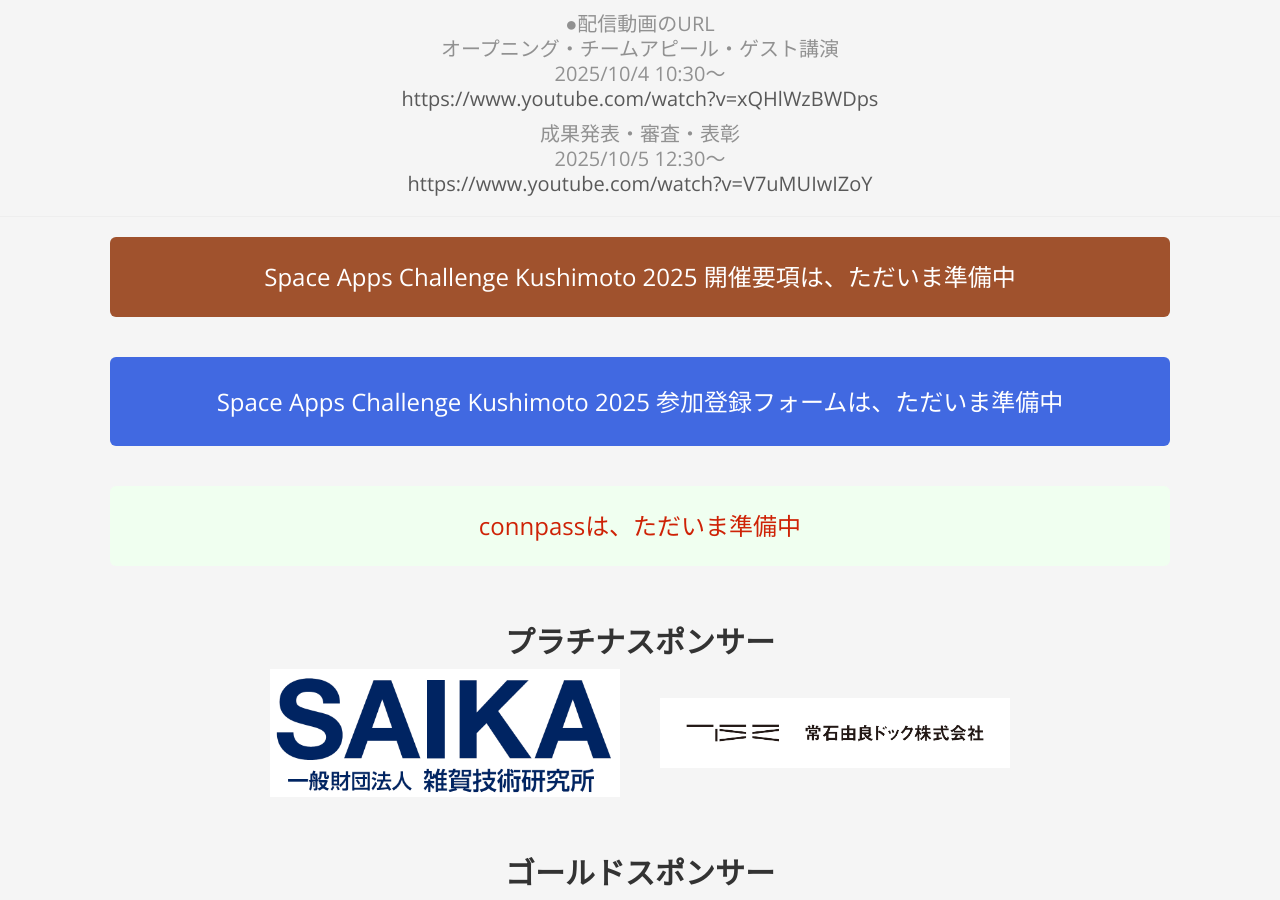
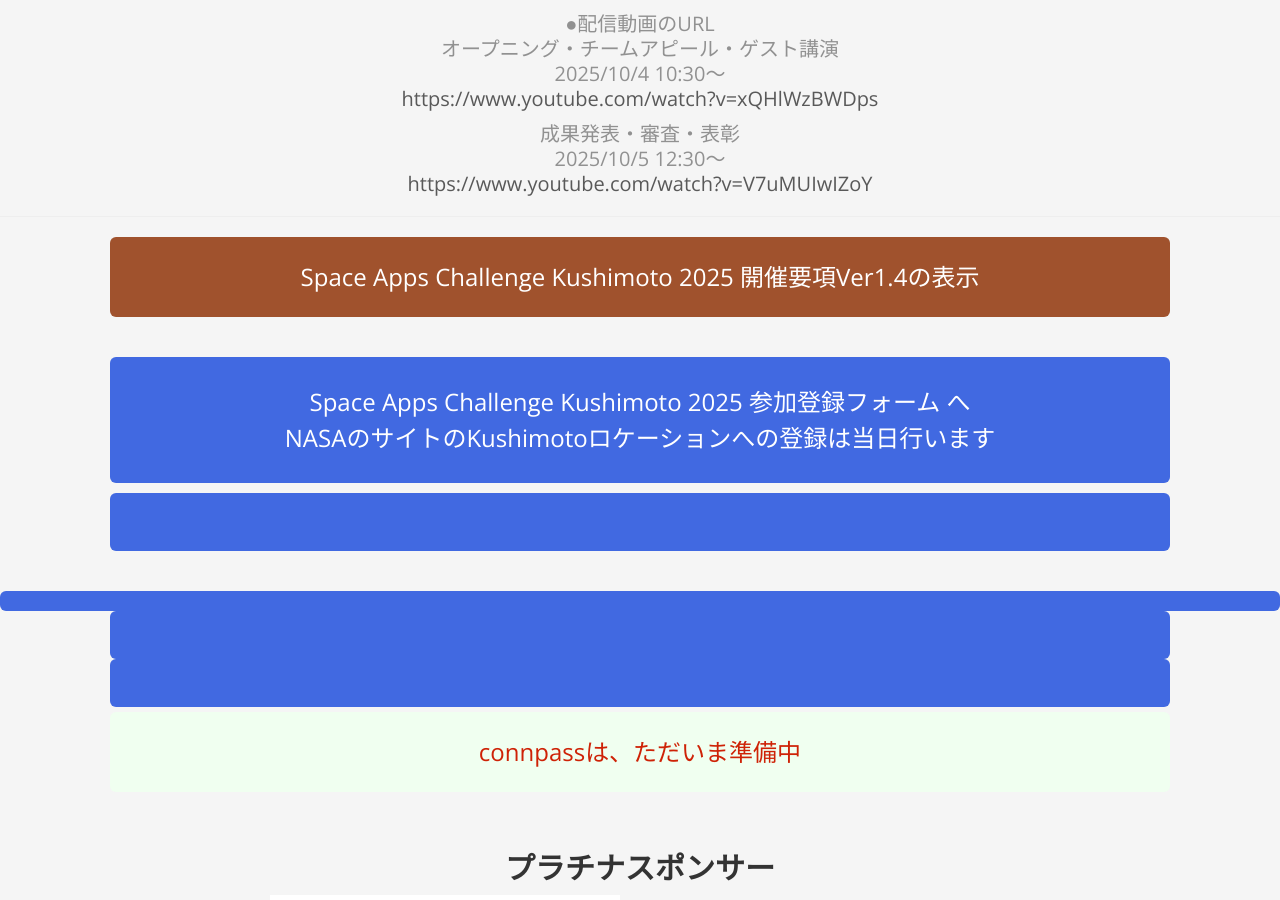
Before and after one commit to space-apps-kushimoto/space-apps-kushimoto.github.io, a Jekyll site: the page built from index.html, in a window 1280 px wide and 900 px high, scrolled down 2271 px. Built offline with Jekyll 4.4.1, drawn with Linux system fonts in a browser that asks for light colours; nearby versions of some CDN libraries; some web fonts are replaced; a script that is not in the unit is left out.

Commit message:
Update footer.html

```diff
--- a/_includes/footer.html
+++ b/_includes/footer.html
@@ -13,23 +13,23 @@
   </div>
 
   <div class="attend">
+      <p><a href="{{ site.url }}/img/KaisaiYoukou_NASA_Space_Apps_Challenge_KUSHIMOTO2025v1.4.pdf" class="btn1 btn-danger btn-lg btn-block">Space Apps Challenge Kushimoto 2025 開催要項Ver1.4の表示</a></p>
     <!--
-      <p><a href="{{ site.url }}/img/KaisaiYoukou_NASA_Space_Apps_Challenge_KUSHIMOTO2025.pdf" class="btn1 btn-danger btn-lg btn-block">Space Apps Challenge Kushimoto 2025 開催要項の表示</a></p>
+      <p><a href="javascript:void(0);" class="btn1 btn-danger btn-lg btn-block">Space Apps Challenge Kushimoto 2025 開催要項は、ただいま準備中</a></p>
     -->
-      <p><a href="javascript:void(0);" class="btn1 btn-danger btn-lg btn-block">Space Apps Challenge Kushimoto 2025 開催要項は、ただいま準備中</a></p>
       <p></p>
   </div>
 
   <div class="attend">
         <p>
-        <!--
-        <a href="https://forms.gle/dBpcLTxgMSmsJY2Q9" class="btn2 btn-danger btn-lg btn-block">
+        <a href="https://forms.gle/wPLLpBYjvxETbCXj9" class="btn2 btn-danger btn-lg btn-block">
         <span>Space Apps Challenge Kushimoto 2025 参加登録フォーム へ</span>
         <span>NASAのサイトのKushimotoロケーションへの登録は当日行います</span>
-        -->
+        <!--
         <a href="javascript:void(0);" class="btn2 btn-danger btn-lg btn-block">
         <span>Space Apps Challenge Kushimoto 2025 参加登録フォームは、ただいま準備中</span>
         </a>
+        -->
         </p>
       <p></p>
   </div>
@@ -112,9 +112,7 @@
       </p>
       </div>
       <h3>事務局</h3>
-      <!--
-      <p style="text-align: center;">一般財団法人雑賀技術研究所 公益事業推進室</p>
-      -->
+      <p style="text-align: center;">特定非営利活動法人 和歌山IT教育機構</p>
     </div>
 
     <div class="row" style="margin-top: 3em;">
```
